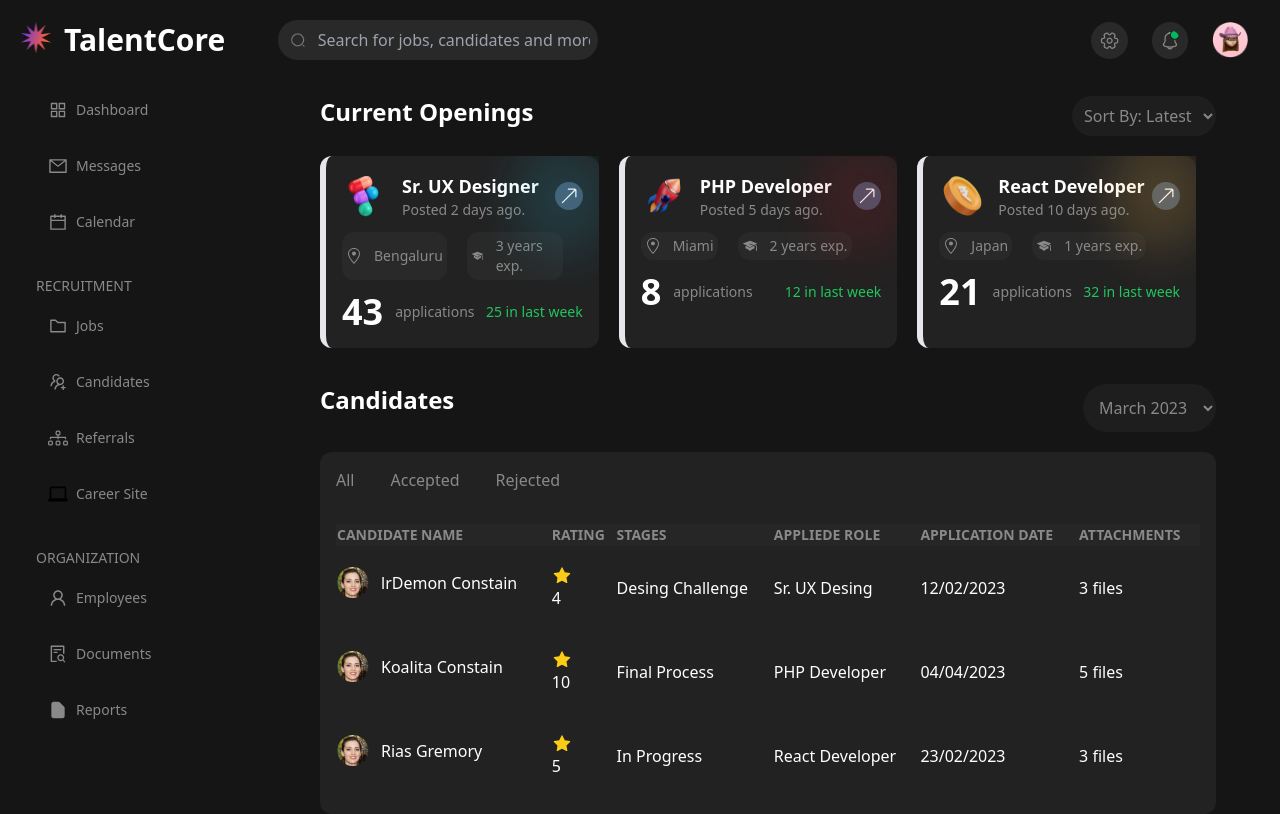
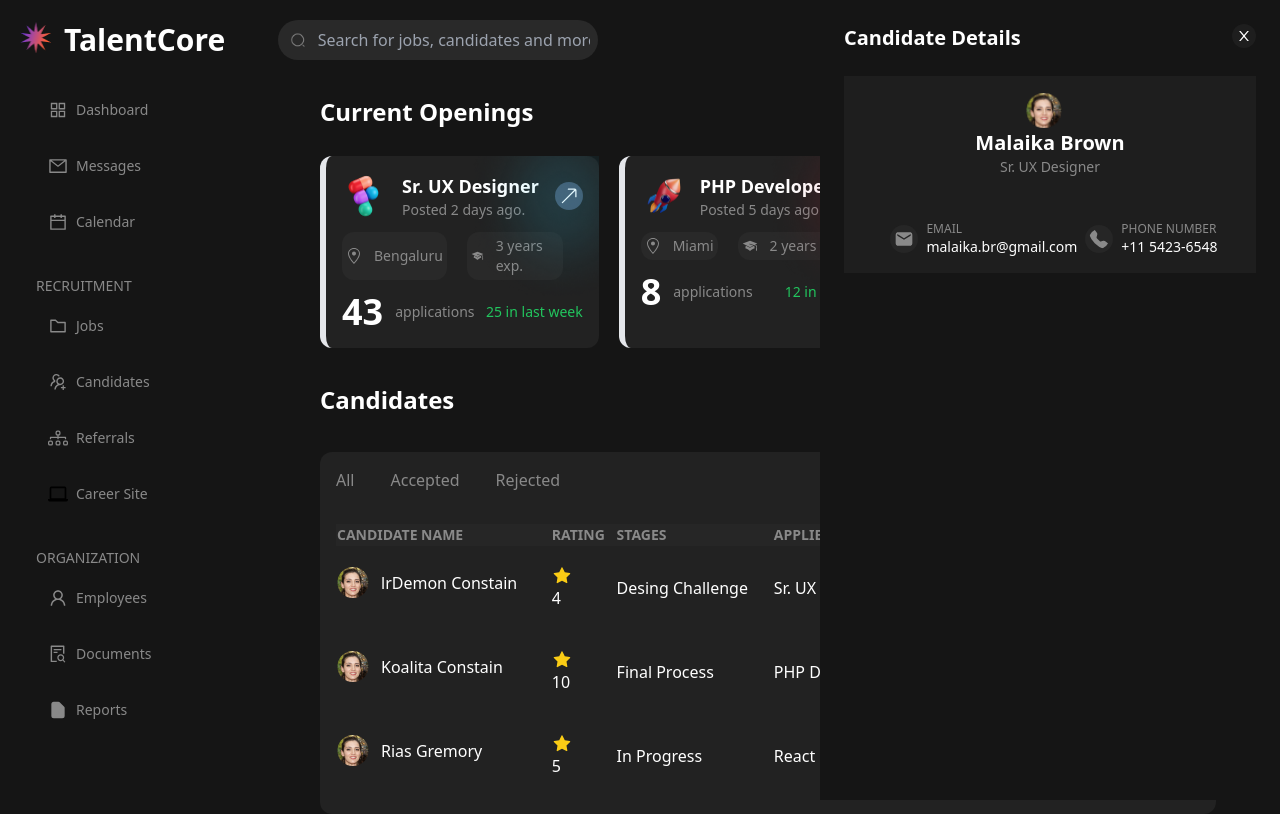
Before and after one commit to Jonathan-04/dashboard-react, a React (Vite) app: page / in a window 1280 px wide. Built offline with nearby package versions, Linux system fonts and the light colour scheme.

Commit message:
Aside Candidate

```diff
--- a/src/App.jsx
+++ b/src/App.jsx
@@ -1,4 +1,5 @@
 import AsideControl from "./Components/aside/AsideControl";
+import AsideUser from "./Components/asideUser/AsideUser";
 import Header from "./Components/header/Header";
 import Main from "./Components/main/Main";
 
@@ -6,6 +7,7 @@ function App() {
   return (
     <>
       <Header />
+      <AsideUser />
       <AsideControl />
       <Main />
     </>
--- /dev/null
+++ b/src/Components/asideUser/AsideUser.jsx
@@ -0,0 +1,45 @@
+import { AiOutlineClose as Close } from "react-icons/ai";
+import { MdEmail as Email } from "react-icons/md";
+import { BsFillTelephoneFill as Phone } from "react-icons/bs";
+import PhotoUser from "../../assets/img/photo/photo1.png";
+const AsideUser = () => {
+  return (
+    <>
+      <aside className="fixed w-[460px] z-10 bg-[#151515] h-[100%] right-0 ">
+        <div className="flex justify-between m-6">
+          <h2 className="font-semibold text-xl">Candidate Details</h2>
+          <Close className="bg-[#1E1E1E] fill-[#FFFFFF] rounded-3xl w-6 h-6 p-1" />
+        </div>
+        <div className="bg-[#1E1E1E] m-6 flex flex-col items-center p-4">
+          <img className="mr-3 w-9" src={PhotoUser} alt="#" />
+          <h2 className="font-semibold text-[#FFFFFF] text-xl">
+            Malaika Brown
+          </h2>
+          <p className="text-[#898989] text-sm">Sr. UX Designer</p>
+          <div className="flex justify-between mt-11">
+            <ul className="flex items-center">
+              <li className="mr-2 ml-2">
+                <Email className="bg-[#262626] fill-[#898989] rounded-3xl w-7 h-7 p-1" />
+              </li>
+              <li>
+                <p className="text-[#898989] text-xs ">EMAIL</p>
+                <p className="text-[#FFFFFF] text-sm">malaika.br@gmail.com</p>
+              </li>
+            </ul>
+            <ul className="flex items-center">
+              <li className="mr-2 ml-2">
+                <Phone className="bg-[#262626] fill-[#898989] rounded-3xl w-7 h-7 p-1" />
+              </li>
+              <li>
+                <p className="text-[#898989] text-xs ">PHONE NUMBER</p>
+                <p className="text-[#FFFFFF] text-sm">+11 5423-6548</p>
+              </li>
+            </ul>
+          </div>
+        </div>
+      </aside>
+    </>
+  );
+};
+
+export default AsideUser;
```
